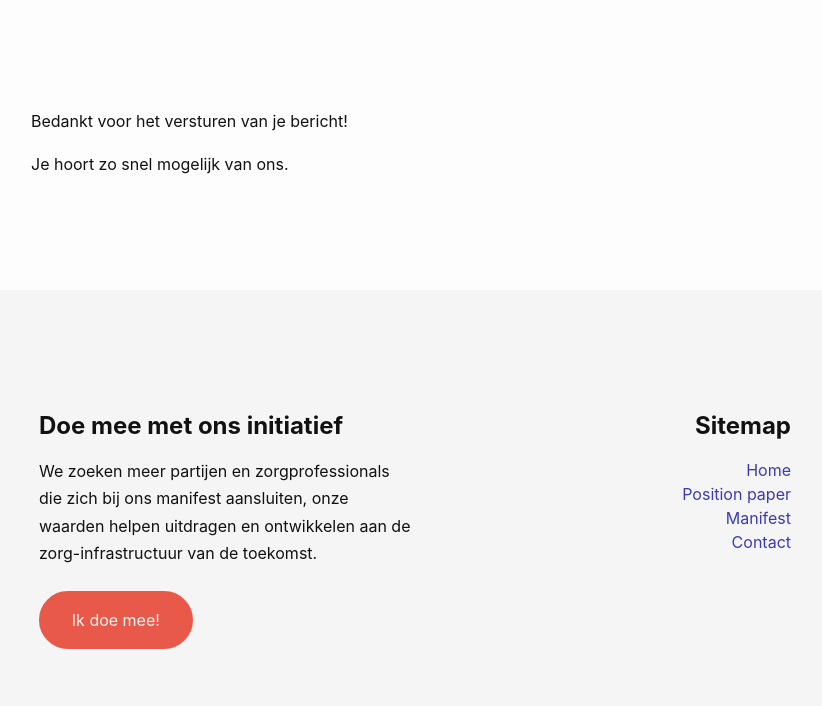
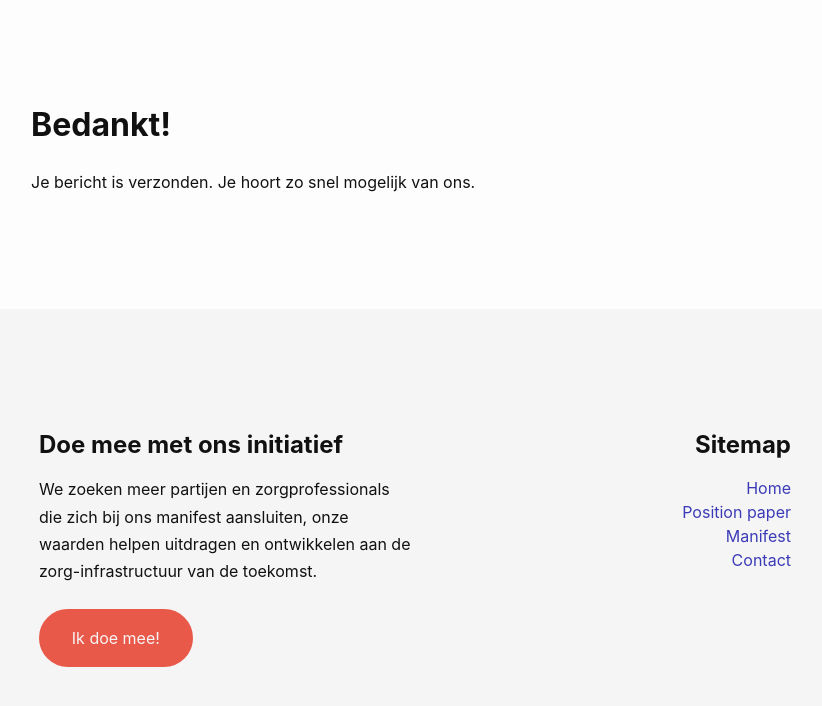
Before and after one commit to nuts-foundation/nuts-webpresence, a Jekyll site: the page built from bedankt.md, in a window 1280 px wide and 900 px high, scrolled down 216 px, cut to the strip 148-854 px from the top of the window. Shown: the whole strip, without its empty margins (225-1047 px from the left). Built offline with Jekyll 4.4.1, drawn with Linux system fonts in a browser that asks for light colours.

Commit message:
Add headers to the pages (and clean up some CSS)

```diff
--- a/_sass/global/_typography.scss
+++ b/_sass/global/_typography.scss
@@ -32,17 +32,6 @@ p {
   line-height: 1.7em;
 }
 
-button, .button {
-  display: inline-block;
-  padding: 0.8em 1.8em;
-  background-color: $navigation-background;
-  border: 4px solid $navigation-background;
-  border-radius: 2em;
-  color: $grey-color-light;
-  cursor: pointer;
-
-  &:hover {
-    color: $grey-color-light;
-    background-color: lighten($navigation-background, 5%);
-  }
+h1 {
+  margin-bottom: 1em;
 }
--- a/bedankt.md
+++ b/bedankt.md
@@ -5,6 +5,6 @@ permalink: /bedankt/
 header_image: contact
 ---
 
-Bedankt voor het versturen van je bericht!
+# Bedankt!
 
-Je hoort zo snel mogelijk van ons.
+Je bericht is verzonden. Je hoort zo snel mogelijk van ons.
```
Also changed, not shown: contact.md (+2 -0 lines), manifest.md (+2 -0 lines), position-paper.md (+2 -0 lines).
